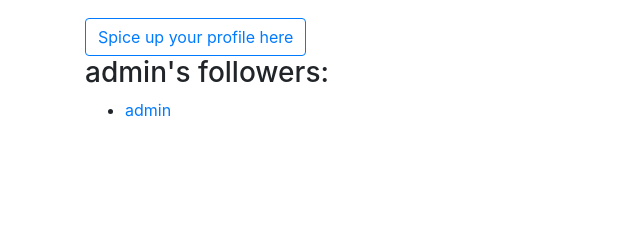
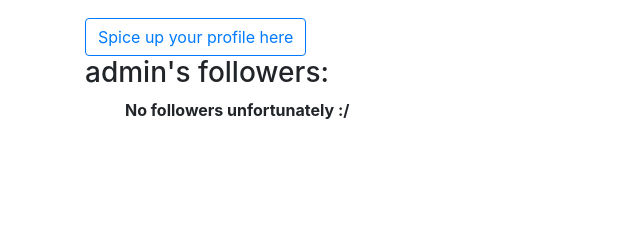
Before and after one commit to seraph-wing/tumblr-clone, a Django app: page /account/admin in a window 1280 px wide. Shown: the part 290-530 px from the top of the page, without its empty margins (0-640 px from the left). Run offline with Django 3.2, Linux system fonts and the light colour scheme; a user stored in the database is signed in; data comes from the database, SQL or seed files in the repository; both versions use the stored data as it was after the commit; parts of the project's set-up code (start-up, migrations or seed data) failed here and were passed over; some libraries are stand-ins or nearby versions.

Commit message:
made a change so that the user's own profile is not shown in the follower list

```diff
--- a/tumblr_clone/account/templates/account/account_index.html
+++ b/tumblr_clone/account/templates/account/account_index.html
@@ -31,9 +31,16 @@
     <div class="row-md-8">
       <h3>{{object.username}}'s followers:</h3>
       <ul class="user-followers">
-        {% for follower in object.followers.all %}
-          <li><a href="{% url 'account:account_index' follower.slug %}">{{follower.username}}</a></li>
-        {% endfor %}
+        {% if object.followers.count == 1 %}
+          <p><b>No followers unfortunately :/</b></p>
+          {% else %}
+            {% for follower in object.followers.all %}
+              {% if follower != object %}
+                <li><a href="{% url 'account:account_index' follower.slug %}">{{follower.username}}</a></li>
+              {% endif %}
+
+            {% endfor %}
+        {% endif %}
       </ul>
     </div>
 
--- a/tumblr_clone/account/views.py
+++ b/tumblr_clone/account/views.py
@@ -26,7 +26,6 @@ class UpdateUserView(LoginRequiredMixin,UpdateView):
     fields = ['description', 'profile_picture']
     template_name = 'account/edit_user.html'
     slug_field = 'slug'
-    #success_url = reverse_lazy('account:account_index',kwargs={'slug':model.slug})
     def get_success_url(self,*args,**kwargs):
 
         return reverse_lazy('account:account_index',kwargs={'slug':self.request.user.slug})
--- a/tumblr_clone/templates/base.html
+++ b/tumblr_clone/templates/base.html
@@ -109,7 +109,7 @@
                 </a>
                 <div class="dropdown-divider"></div>
                 <!--ACCOUNT name and url-->
-                <a class="dropdown-item" href= '{% url "account:account_index" slug=user.slug %}'>{{request.user.username}}</a>
+                <a class="dropdown-item" href= '{% url "account:account_index" slug=request.user.slug %}'>{{request.user.username}}</a>
                 <!--for loop all other keys here ex. posts, followers etc.-->
               </div>
             </li>
```
Also changed, not shown: tumblr_clone/db.sqlite3.
